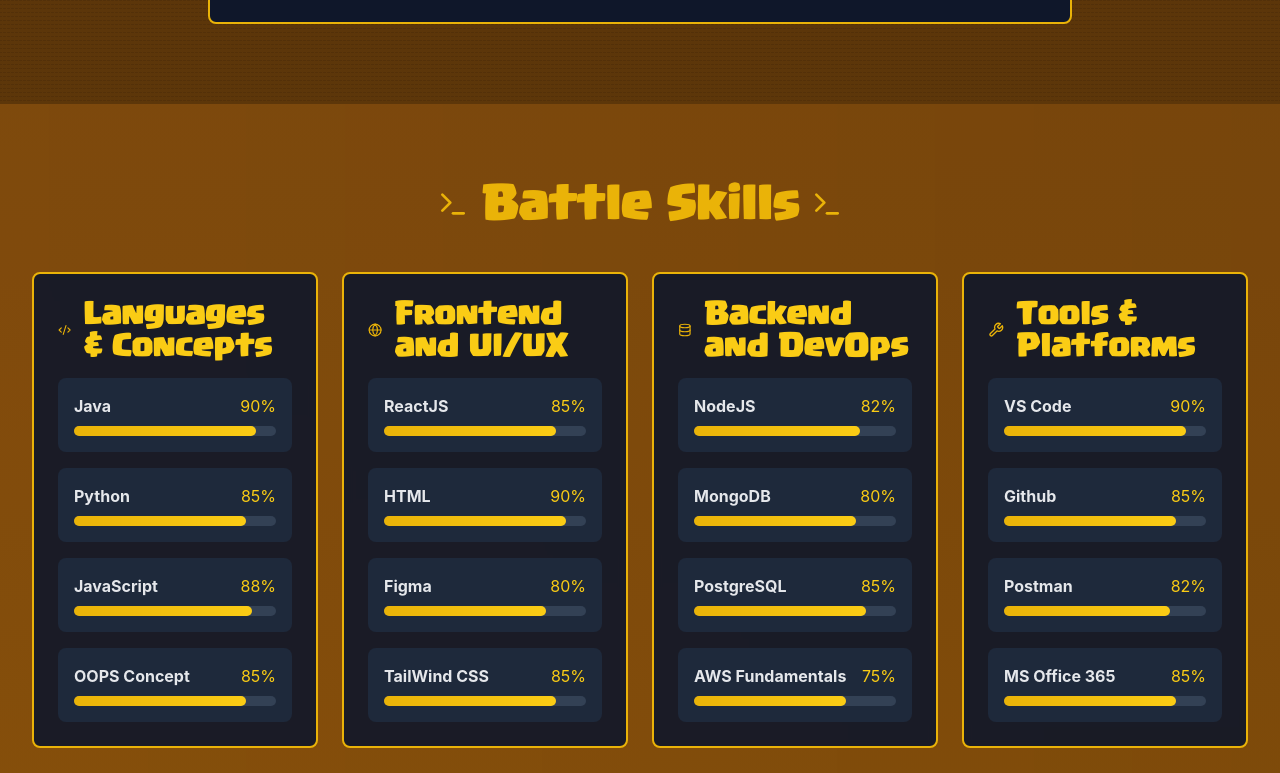
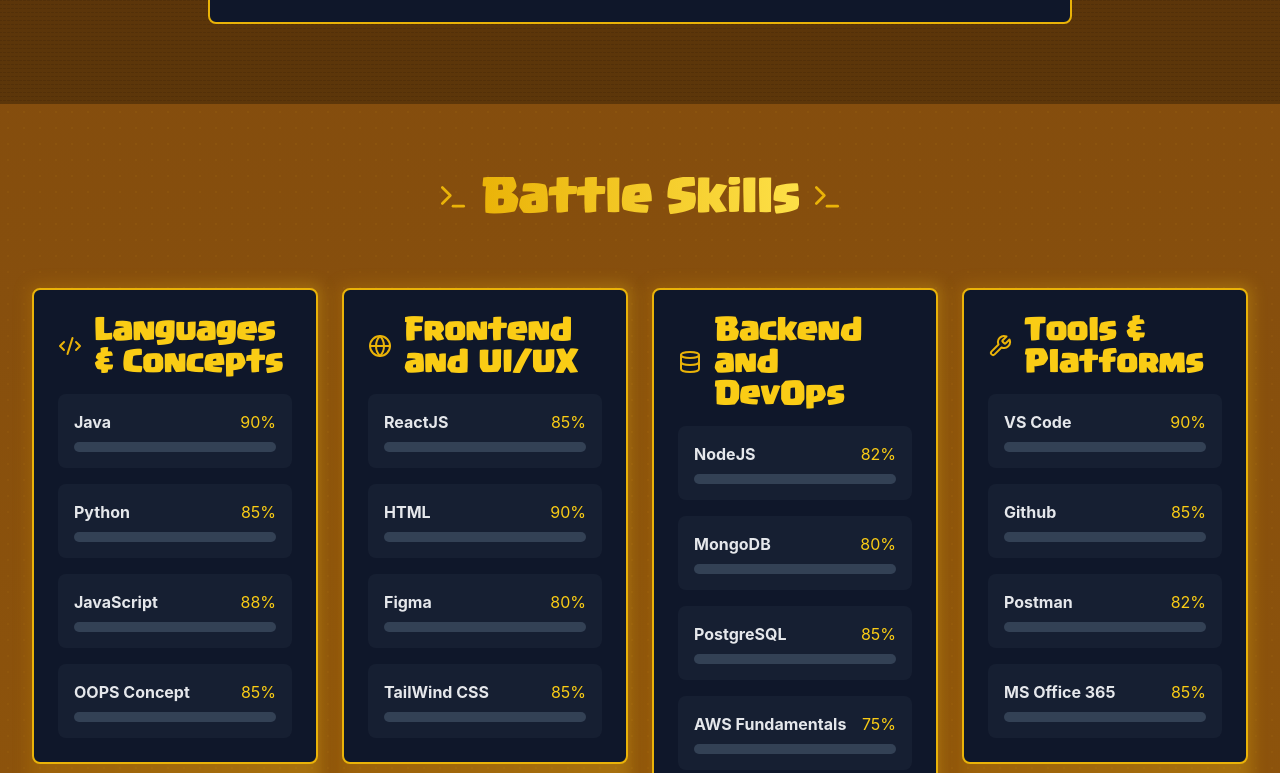
Before and after one commit to TanmaySawankar390/Portfolio, a React (Create React App) app: page / in a window 1280 px wide. Shown: the part 1587-2360 px from the top of the page. Built offline with nearby package versions, Linux system fonts and the light colour scheme.

Commit message:
Skills.js
update the skills section with hover based skill bar animation.

```diff
--- a/src/Skills.js
+++ b/src/Skills.js
@@ -1,7 +1,9 @@
-import React from "react";
-import { Code2, Database, Globe, Wrench, Terminal } from "lucide-react";
+import React, { useState } from 'react';
+import { Code2, Database, Globe, Wrench, Terminal, Sparkles } from 'lucide-react';
 
-function Skills() {
+const Skills = () => {
+  const [hoveredCategory, setHoveredCategory] = useState(null);
+
   const skillCategories = [
     {
       category: "Languages & Concepts",
@@ -46,41 +48,77 @@ function Skills() {
   ];
 
   return (
-    <div className="App relative">
+    <div className="relative min-h-screen ">
+      {/* Background pattern */}
+      <div className="absolute inset-0">
+        <div className="absolute inset-0 " />
+        <div className="absolute inset-0 bg-[radial-gradient(#fbbf24_1px,transparent_1px)] [background-size:16px_16px] opacity-5" />
+      </div>
 
-      <section className="py-20 bg-gradient-to-r from-black/5 to-black/10 relative" id="troops">
-        <div className="max-w-full mx-auto px-8">
-          <div className="flex items-center justify-center gap-3 mb-12">
+      <section className="relative py-20 px-8" id="troops">
+        <div className="max-w-7xl mx-auto">
+          {/* Title with floating animation */}
+          <div className="flex items-center justify-center gap-3 mb-16 animate-bounce">
             <Terminal className="w-8 h-8 text-yellow-500" />
-            <h2 className="text-4xl font-bold text-yellow-500">Battle Skills</h2>
+            <h2 className="text-4xl font-bold bg-gradient-to-r from-yellow-500 to-yellow-300 bg-clip-text text-transparent">
+              Battle Skills
+            </h2>
             <Terminal className="w-8 h-8 text-yellow-500" />
           </div>
 
           <div className="grid md:grid-cols-4 gap-6">
-            {skillCategories.map((category) => (
+            {skillCategories.map((category, idx) => (
               <div
                 key={category.category}
-                className="bg-slate-900/90 backdrop-blur-sm p-6 rounded-lg border-2 border-yellow-500 relative z-10"
+                className="group relative transform transition-all duration-300 hover:scale-105"
+                onMouseEnter={() => setHoveredCategory(idx)}
+                onMouseLeave={() => setHoveredCategory(null)}
               >
+                {/* Glow effect */}
+                <div className="absolute -inset-1 bg-gradient-to-r from-yellow-600 to-yellow-400 rounded-lg blur opacity-25 group-hover:opacity-75 transition duration-1000" />
+
+                {/* Main card */}
+                <div className="relative bg-slate-900 p-6 rounded-lg border-2 border-yellow-500">
+                  {/* Category header */}
                   <div className="flex items-center gap-3 mb-4">
+                    <div className="transform transition-all duration-300 group-hover:scale-110 group-hover:rotate-12">
                       {category.icon}
+                    </div>
                     <h3 className="text-2xl font-bold text-yellow-400">{category.category}</h3>
                   </div>
+
+                  {/* Skills */}
                   <div className="space-y-4">
-                  {category.skills.map((skill) => (
-                    <div key={skill.name} className="bg-slate-800 p-4 rounded-lg">
+                    {category.skills.map((skill, skillIdx) => (
+                      <div
+                        key={skill.name}
+                        className="bg-slate-800/50 p-4 rounded-lg transform transition-all duration-300"
+                        style={{
+                          transitionDelay: `${skillIdx * 100}ms`
+                        }}
+                      >
                         <div className="flex justify-between mb-2">
                           <span className="font-bold text-gray-200">{skill.name}</span>
                           <span className="text-yellow-400">{skill.level}%</span>
                         </div>
-                      <div className="w-full bg-slate-700 rounded-full h-2.5">
+                        <div className="w-full bg-slate-700 rounded-full h-2.5 overflow-hidden">
                           <div
-                          className="bg-gradient-to-r from-yellow-500 to-yellow-400 h-2.5 rounded-full transition-all duration-500"
-                          style={{ width: `${skill.level}%` }}
+                            className="bg-gradient-to-r from-yellow-500 to-yellow-400 h-full rounded-full transition-all duration-1000 ease-out"
+                            style={{
+                              width: hoveredCategory === idx ? `${skill.level}%` : '0%',
+                            }}
                           />
                         </div>
                       </div>
                     ))}
+                  </div>
+
+                  {/* Decorative sparkles */}
+                  <Sparkles
+                    className={`absolute -top-2 -right-2 w-6 h-6 text-yellow-400 transition-opacity duration-300 ${
+                      hoveredCategory === idx ? 'opacity-100' : 'opacity-0'
+                    }`}
+                  />
                 </div>
               </div>
             ))}
@@ -89,6 +127,6 @@ function Skills() {
       </section>
     </div>
   );
-}
+};
 
 export default Skills;
```
Lines whose indentation alone changed are shown as unchanged.
